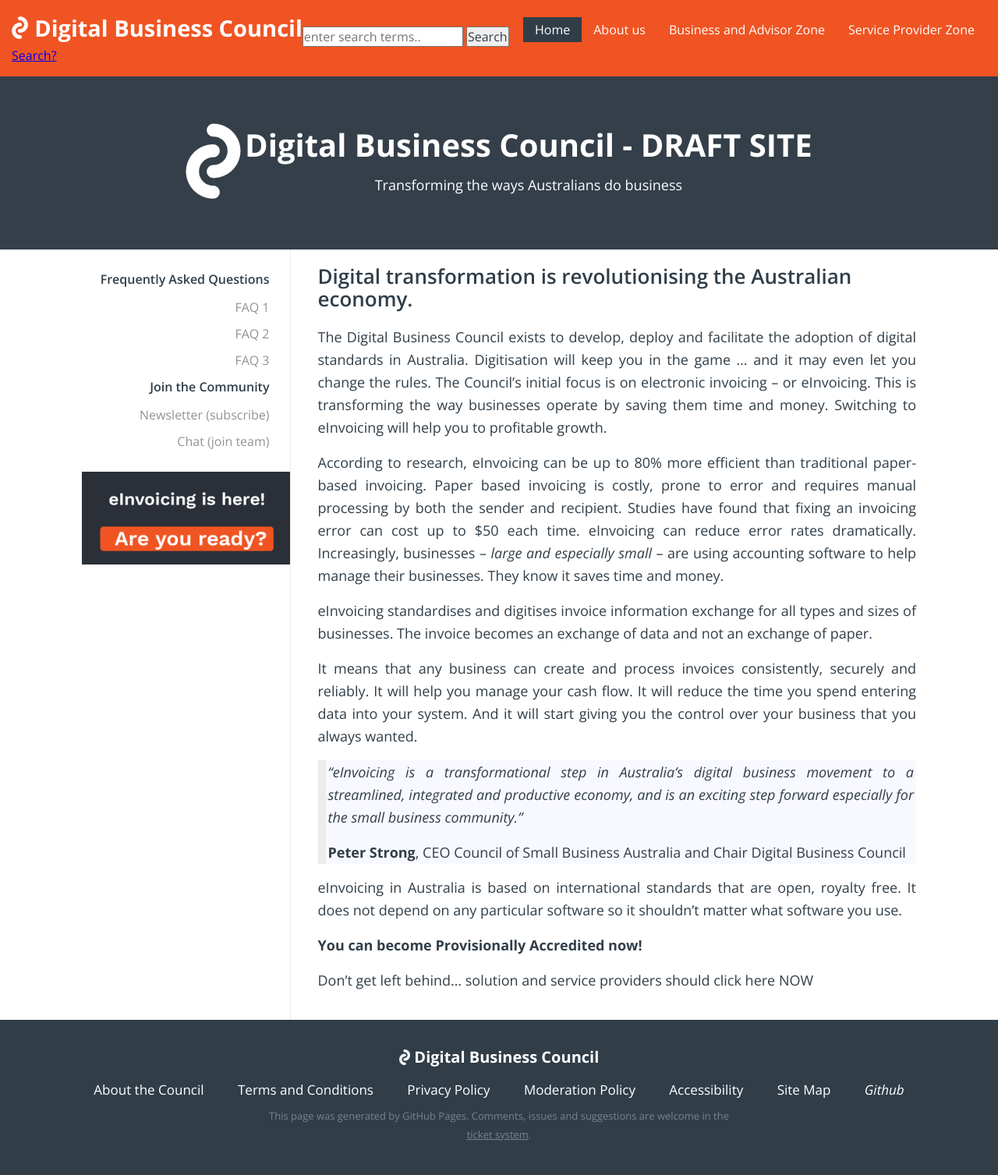
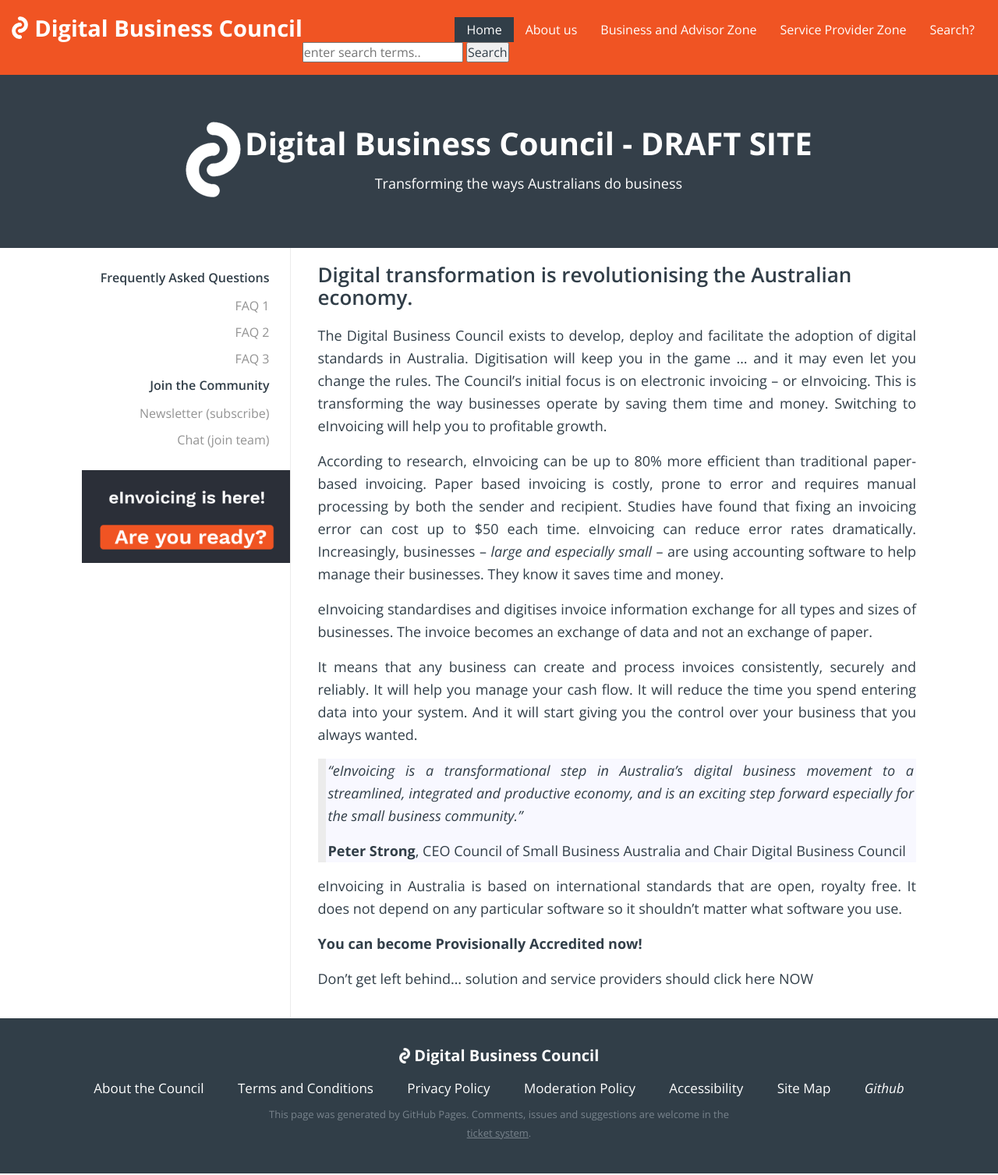
Before and after one commit to Digital-Business-Council/Digital-Business-Council.github.io, a Jekyll site: the page built from index.md, in a window 1280 px wide. Shown: the whole page at 78% size. Built offline with Jekyll 4.4.1, drawn with Linux system fonts in a browser that asks for light colours; our own code applies the rules of GitHub Pages for plain Markdown files.

Commit message:
Update header-menu.html

```diff
--- a/_includes/header-menu.html
+++ b/_includes/header-menu.html
@@ -35,6 +35,9 @@
             <a href="/join-the-community">Join the Community</a>
         </div>
     </li>
+    <li class="dropdown">
+        <a href="#">Search?</a>
+    </li>
 </ul>
 
 <div class="searchBase" id="searchBar">
@@ -45,7 +48,4 @@
                   <input id="searchButton" name="googleSearchName" type="button" value="Search" class="searchButton">
               </form>
     </div>
-    <div id="searchIcon">
-        <a href="#">Search?</a>
-    </div>
   </div>
```
